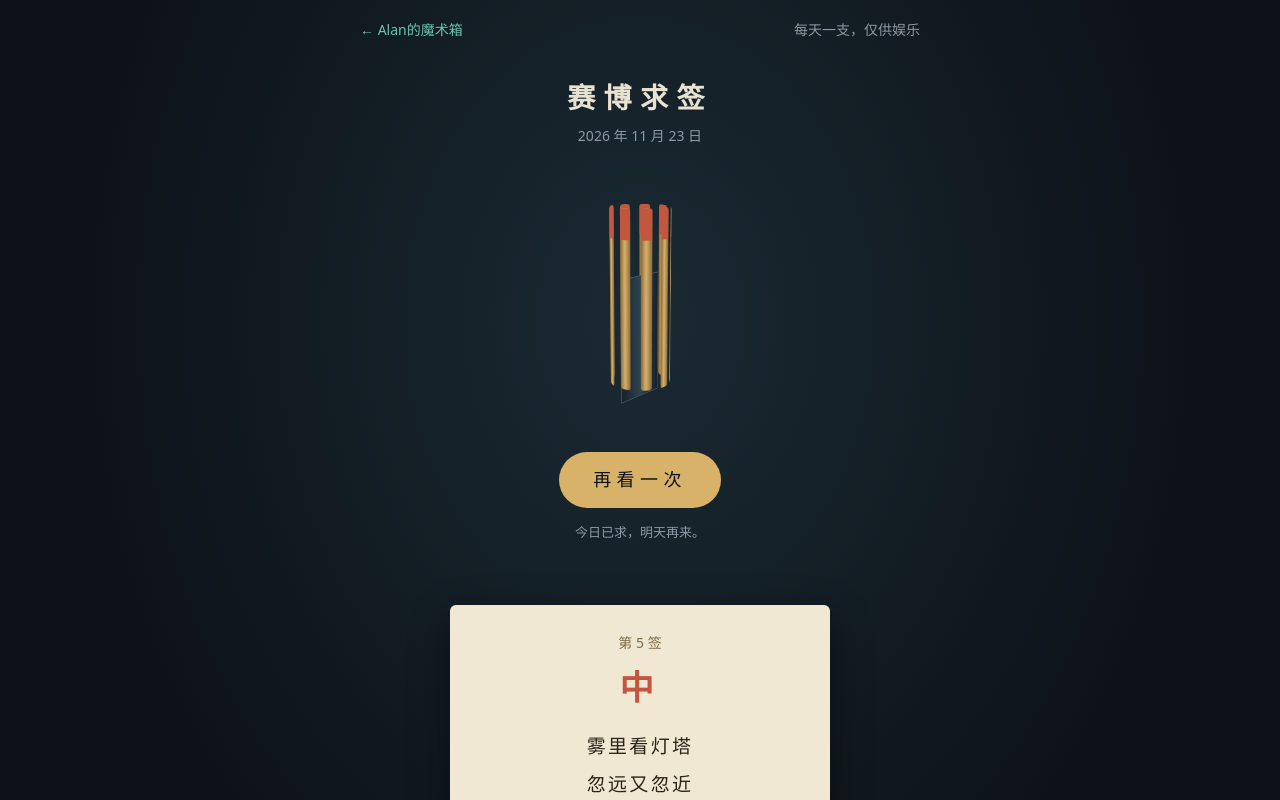
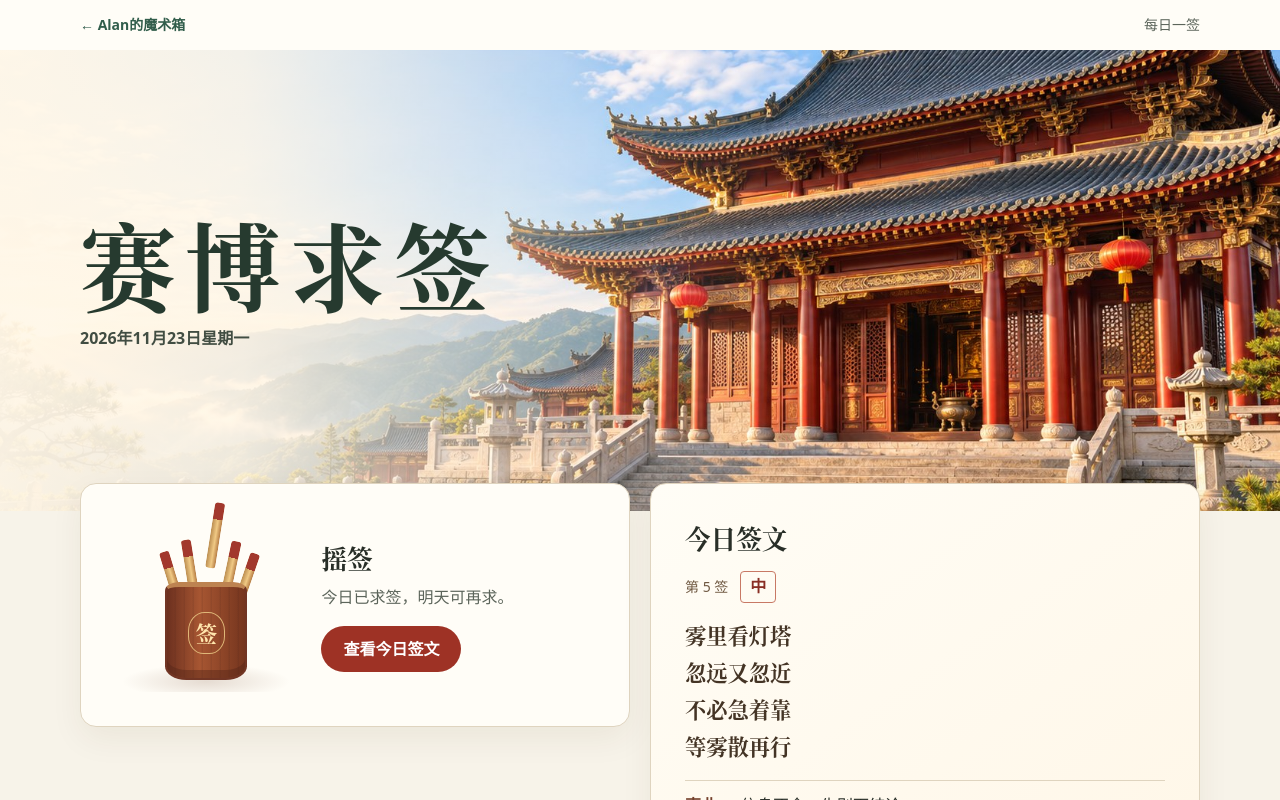
Before and after one commit to sorendanny915-droid/alan-personal-site, a plain HTML site: page fortune.html in a window 1280 px wide. Both pictures are taken after a click on the button "摇签". Shown: the top 800 px of the page. Drawn offline with Linux system fonts and the light colour scheme.

Commit message:
Redesign fortune page and add WeChat support options

```diff
--- /dev/null
+++ b/fortune.css
@@ -0,0 +1,180 @@
+:root {
+  color-scheme: light;
+  color: #282e27;
+  background: #f7f3e9;
+  font: 16px/1.6 "PingFang SC", "Microsoft YaHei", system-ui, sans-serif;
+  --serif: "Songti SC", "Noto Serif CJK SC", SimSun, serif;
+  --muted: #5c655b;
+  --red: #9e3225;
+  --line: #dfd4bf;
+}
+
+* { box-sizing: border-box; }
+body { margin: 0; }
+a { color: #315d4b; text-underline-offset: 4px; }
+:focus-visible { outline: 2px solid #315d4b; outline-offset: 4px; }
+
+.site-header {
+  display: flex;
+  justify-content: space-between;
+  align-items: center;
+  gap: 12px;
+  padding: 14px max(5vw, calc((100vw - 1120px) / 2));
+  background: #fffdf7;
+  font-size: .875rem;
+}
+
+.site-header a { font-weight: 700; text-decoration: none; }
+.site-header span { color: var(--muted); }
+
+.hero {
+  display: grid;
+  align-items: center;
+  min-height: clamp(320px, 36vw, 520px);
+  padding: 32px 5vw;
+  background: linear-gradient(90deg, #fff7e8f5 0%, #fff7e8d9 19%, #fff7e82b 48%, transparent 64%),
+    #dfd4bf url("assets/temple-sunrise.jpg") center 48% / cover no-repeat;
+}
+
+.hero-copy { width: min(100%, 1120px); margin-inline: auto; }
+h1, h2 { font-family: var(--serif); }
+h1 {
+  margin: 0 0 10px;
+  font-size: clamp(3rem, 7.5vw, 6rem);
+  line-height: 1.1;
+  letter-spacing: .09em;
+  color: #263a2f;
+}
+
+time { color: #414d42; font-weight: 600; }
+
+.layout {
+  position: relative;
+  display: grid;
+  grid-template-columns: 1fr 1fr;
+  align-items: start;
+  gap: 20px;
+  width: min(90vw, 1120px);
+  margin: -28px auto 0;
+}
+
+.draw, .paper {
+  min-width: 0;
+  min-height: 242px;
+  padding: clamp(20px, 3vw, 34px);
+  border: 1px solid var(--line);
+  border-radius: 16px;
+  background: #fffdf7;
+  box-shadow: 0 12px 32px #3b2c1310;
+}
+
+.draw {
+  display: grid;
+  grid-template-columns: minmax(94px, .8fr) 1.2fr;
+  align-items: center;
+  gap: clamp(12px, 2vw, 24px);
+}
+
+h2 { margin: 0; font-size: 1.6rem; }
+.draw p, .placeholder { margin: 6px 0 16px; color: var(--muted); }
+
+.stage {
+  display: grid;
+  height: 174px;
+  place-items: end center;
+  padding-bottom: 12px;
+  background: radial-gradient(ellipse 46% 10% at 50% 94%, #774a3030, transparent);
+}
+
+.tube { position: relative; width: 82px; height: 111px; transform-origin: center bottom; }
+.tube.shake { animation: shake .85s ease-in-out; }
+@keyframes shake {
+  15%, 45%, 70% { transform: translateY(-9px) rotate(-12deg); }
+  30%, 60%, 85% { transform: translateY(-3px) rotate(11deg); }
+}
+
+.stick {
+  position: absolute;
+  bottom: 56px;
+  left: var(--x);
+  width: 10px;
+  height: 66px;
+  border-radius: 3px;
+  background: linear-gradient(#a2382d 17px, transparent 17px),
+    linear-gradient(90deg, #ba8c4f, #f0c984 55%, #b47a42);
+  transform: translateY(calc(-1 * var(--rise))) rotate(var(--angle));
+  transform-origin: center bottom;
+  transition: transform .3s ease-out;
+}
+
+.tube.drawn .drawn-stick { transform: translateY(-56px) rotate(9deg); }
+
+.vessel {
+  position: absolute;
+  inset: 13px 0 0;
+  display: grid;
+  place-items: center;
+  border: 2px solid #713524;
+  border-top: 5px solid #bd8351;
+  border-radius: 17% 17% 26% 26% / 9% 9% 14% 14%;
+  background: repeating-linear-gradient(90deg, transparent 0 7px, #421f171c 8px 9px),
+    linear-gradient(90deg, #6c301f, #a75632 42%, #75351e);
+  box-shadow: inset 0 -8px #54251870;
+}
+
+.vessel span {
+  display: grid;
+  place-items: center;
+  width: 37px;
+  height: 42px;
+  border: 1px solid #dfb778;
+  border-radius: 45% 45% 42% 42%;
+  color: #ffe6ad;
+  font: 700 1.35rem var(--serif);
+}
+
+.go {
+  min-height: 46px;
+  padding: 8px 22px;
+  border: 0;
+  border-radius: 999px;
+  background: var(--red);
+  color: #fff;
+  font: inherit;
+  font-weight: 700;
+  cursor: pointer;
+}
+
+.go:hover { background: #82291f; }
+.go:disabled { opacity: .7; cursor: progress; }
+.paper { background: linear-gradient(145deg, #fffdf6, #fff6e6); }
+.result-heading { display: flex; align-items: center; gap: 12px; margin-top: 12px; }
+.result-heading p { margin: 0; }
+#no { color: #6f5841; font-size: .875rem; }
+#lv { padding: 2px 9px; border: 1px solid #c87965; border-radius: 4px; color: #892e24; font-weight: 700; }
+.poem { margin: 14px 0; color: #443425; font: 700 1.33rem/1.75 var(--serif); white-space: pre-line; }
+dl { display: grid; gap: 8px; margin: 0; padding-top: 12px; border-top: 1px solid var(--line); }
+dl div { display: grid; grid-template-columns: 3em 1fr; gap: 8px; }
+dt { color: #74402b; font-weight: 700; }
+dd { margin: 0; }
+footer { padding: 26px 5vw; text-align: center; color: var(--muted); font-size: .875rem; }
+
+@media (max-width: 680px) {
+  .hero {
+    align-items: end;
+    min-height: clamp(276px, 72vw, 425px);
+    padding-bottom: 38px;
+    background-image: linear-gradient(0deg, #fff7e8 0%, #fff7e8e0 23%, #fff7e866 38%, transparent 56%),
+      url("assets/temple-sunrise.jpg");
+    background-position: 70% center;
+  }
+  h1 { margin-bottom: 2px; }
+  .layout { grid-template-columns: 1fr; gap: 14px; margin-top: -16px; }
+  .draw, .paper { min-height: 0; }
+  .stage { height: 145px; padding: 0; }
+}
+
+@media (prefers-reduced-motion: reduce) {
+  .tube.shake { animation: none; }
+  .stick { transition: none; }
+}
--- a/fortune.html
+++ b/fortune.html
@@ -4,61 +4,53 @@
 <meta charset="utf-8">
 <meta name="viewport" content="width=device-width, initial-scale=1, viewport-fit=cover">
 <title>赛博求签 · Alan的魔术箱</title>
-<style>
-:root{--bg:#0d1218;--ink:#e8e2d0;--mute:#8d99a3;--jade:#6cc3b0;--gold:#d9b26a;--red:#c4553f;
- color-scheme:dark;font:16px/1.75 "PingFang SC","Hiragino Sans GB","Microsoft YaHei",system-ui,sans-serif}
-*{box-sizing:border-box}
-body{margin:0;min-height:100vh;background:radial-gradient(ellipse at 50% 28%,#1a2a33 0,var(--bg) 62%);color:var(--ink);
- padding:env(safe-area-inset-top,0px) 0 env(safe-area-inset-bottom,0px);text-align:center}
-a{color:var(--jade);text-decoration:none}a:focus-visible,button:focus-visible{outline:2px solid var(--jade);outline-offset:3px}
-.top{display:flex;justify-content:space-between;width:min(92vw,560px);margin:0 auto;padding:18px 0;font-size:14px}
-.top span{color:var(--mute)}
-h1{margin:12px 0 2px;font-size:28px;letter-spacing:.3em;font-weight:600}
-.date{color:var(--mute);font-size:14px;margin:0}
-.stage{height:290px;perspective:700px;display:flex;align-items:center;justify-content:center;margin-top:8px}
-.tube{position:relative;width:96px;height:200px;transform-style:preserve-3d;transform:rotateX(-12deg) rotateY(0);animation:spin 14s linear infinite}
-.tube.shake{animation:shake .9s ease-in-out}
-@keyframes spin{to{transform:rotateX(-12deg) rotateY(360deg)}}
-@keyframes shake{0%,100%{transform:rotateX(-12deg) rotateZ(0)}15%{transform:rotateX(-12deg) rotateZ(-14deg) translateY(-8px)}
- 30%{transform:rotateX(-12deg) rotateZ(12deg)}45%{transform:rotateX(-12deg) rotateZ(-11deg) translateY(-8px)}60%{transform:rotateX(-12deg) rotateZ(9deg)}80%{transform:rotateX(-12deg) rotateZ(-4deg)}}
-.stick{position:absolute;left:50%;top:6px;width:11px;height:178px;margin-left:-5px;border-radius:3px;
- background:linear-gradient(90deg,#8a6a3c,#d9b26a 45%,#8a6a3c);transform-style:preserve-3d;transition:transform .8s cubic-bezier(.3,1.4,.5,1)}
-.stick::before{content:"";position:absolute;left:0;top:0;width:100%;height:30px;background:var(--red);border-radius:3px 3px 0 0}
-.wall{position:absolute;left:0;bottom:0;width:96px;height:126px;transform-style:preserve-3d}
-.face{position:absolute;bottom:0;width:60px;height:126px;left:18px;background:linear-gradient(90deg,#17222b,#2d4350 50%,#17222b);border:1px solid #3a5565}
-.cap{position:absolute;left:-2px;bottom:-6px;width:100px;height:14px;border-radius:50%;background:#3a5565;transform:rotateX(90deg) translateZ(0)}
-.stick.out{transform:var(--t) translateY(-96px)}
-button.go{font:inherit;font-size:18px;letter-spacing:.3em;padding:12px 34px;margin-top:6px;color:#0d1218;background:var(--gold);border:0;border-radius:999px;cursor:pointer}
-button.go:disabled{opacity:.5;cursor:default}
-.card{width:min(88vw,380px);margin:26px auto 40px;padding:26px 24px 22px;background:#f0e8d2;color:#2a2418;border-radius:6px;
- box-shadow:0 14px 40px rgba(0,0,0,.45);transform-origin:50% 0;animation:drop .7s ease-out}
-@keyframes drop{from{opacity:0;transform:translateY(-30px) rotateX(70deg)}}
-.card[hidden]{display:none}
-.card .no{font-size:14px;color:#7c6a49;margin:0}
-.card .lv{font-size:34px;font-weight:700;color:var(--red);margin:2px 0 10px;letter-spacing:.2em}
-.card .poem{font-size:19px;line-height:2;margin:0 0 14px;letter-spacing:.12em}
-.card hr{border:0;border-top:1px solid #c9bb98;margin:12px 0}
-.card dl{margin:0;text-align:left;font-size:14.5px;line-height:1.8}
-.card dt{display:inline;font-weight:700}.card dd{display:inline;margin:0}.card dd::after{content:"";display:block}
-.note{color:var(--mute);font-size:13px;padding-bottom:36px}
-@media (prefers-reduced-motion:reduce){.tube{animation:none}.card{animation:none}}
-</style>
+<meta name="description" content="在晴日山间道观摇一支签，查看今日原创签文与解签。">
+<link rel="preload" href="assets/temple-sunrise.jpg" as="image">
+<link rel="stylesheet" href="fortune.css">
 </head>
 <body>
-<div class="top"><a href="index.html">← Alan的魔术箱</a><span>每天一支，仅供娱乐</span></div>
-<h1>赛博求签</h1>
-<p class="date" id="date"></p>
-
-<div class="stage" aria-hidden="true"><div class="tube" id="tube"></div></div>
-<button class="go" id="go" type="button">摇签</button>
-<p class="note" id="hint">心里想一件事，再点摇签。</p>
-
-<section class="card" id="card" hidden aria-live="polite">
-  <p class="no" id="no"></p><p class="lv" id="lv"></p>
-  <p class="poem" id="poem"></p><hr>
-  <dl id="say"></dl>
-</section>
-<p class="note">签文为原创，运势仅供娱乐，别当真。</p>
+<header class="site-header">
+  <a href="index.html">← Alan的魔术箱</a>
+  <span>每日一签</span>
+</header>
+<main>
+  <section class="hero" aria-labelledby="title">
+    <div class="hero-copy">
+      <h1 id="title">赛博求签</h1>
+      <time id="date"></time>
+    </div>
+  </section>
+  <div class="layout">
+    <section class="draw" aria-labelledby="draw-title">
+      <div class="stage" aria-hidden="true">
+        <div class="tube" id="tube">
+          <span class="stick" style="--x:16%;--angle:-17deg;--rise:9px"></span>
+          <span class="stick" style="--x:32%;--angle:-9deg;--rise:19px"></span>
+          <span class="stick drawn-stick" style="--x:49%;--angle:1deg;--rise:29px"></span>
+          <span class="stick" style="--x:65%;--angle:12deg;--rise:18px"></span>
+          <span class="stick" style="--x:78%;--angle:19deg;--rise:8px"></span>
+          <span class="vessel"><span>签</span></span>
+        </div>
+      </div>
+      <div>
+        <h2 id="draw-title">摇签</h2>
+        <p id="hint" role="status">心里想一件事，再摇一支签。</p>
+        <button class="go" id="go" type="button" aria-controls="card">摇签</button>
+        <noscript><p>请启用 JavaScript 后求签。</p></noscript>
+      </div>
+    </section>
+    <section class="paper" id="card" aria-labelledby="result-title">
+      <h2 id="result-title" tabindex="-1">今日签文</h2>
+      <p class="placeholder" id="placeholder">摇签后，在这里查看签文与解签。</p>
+      <div id="result" hidden>
+        <div class="result-heading"><p id="no"></p><p id="lv"></p></div>
+        <p class="poem" id="poem"></p>
+        <dl id="say"></dl>
+      </div>
+    </section>
+  </div>
+</main>
+<footer>原创签文 · 仅供娱乐</footer>
 
 <script>
 const F=[
@@ -75,31 +67,99 @@ const F=[
 {lv:"上",p:["炉边煮清茶","一盏解千愁","事缓则圆日","人和万事周"],s:{事业:"多沟通，少单打独斗。",财运:"人情往来有进账。",感情:"一顿好饭胜过千言。",出行:"约上朋友一起。"}},
 {lv:"下",p:["风急浪头高","今日莫远行","收帆回港湾","明朝再扬鞭"],s:{事业:"今天别硬撑，先把能做的做完。",财运:"别做大决定。",感情:"先睡一觉再说。",出行:"尽量留在原地。"}}
 ];
-const tube=document.getElementById('tube');
-let h='';for(let i=0;i<9;i++){h+='<div class="stick" style="transform:rotateY('+i*40+'deg) translateZ(30px)"></div>'}
-tube.innerHTML=h+'<div class="wall"><div class="face" style="transform:rotateY(0) translateZ(0)"></div></div>';
-const d=new Date(),key=d.getFullYear()+'-'+(d.getMonth()+1)+'-'+d.getDate();
-document.getElementById('date').textContent=d.getFullYear()+' 年 '+(d.getMonth()+1)+' 月 '+d.getDate()+' 日';
-function idx(k){let x=2166136261;for(const c of k){x^=c.charCodeAt(0);x=Math.imul(x,16777619)>>>0}return x%F.length}
-function show(){
-  const i=idx(key),f=F[i];
-  document.getElementById('no').textContent='第 '+(i+1)+' 签';
-  document.getElementById('lv').textContent=f.lv;
-  document.getElementById('poem').innerHTML=f.p.join('<br>');
-  document.getElementById('say').innerHTML=Object.keys(f.s).map(k=>'<dt>'+k+'：</dt><dd>'+f.s[k]+'</dd>').join('');
-  document.getElementById('card').hidden=false;
+const tube = document.getElementById('tube');
+const go = document.getElementById('go');
+const hint = document.getElementById('hint');
+const dateLabel = document.getElementById('date');
+const resultTitle = document.getElementById('result-title');
+const reducedMotion = matchMedia('(prefers-reduced-motion: reduce)');
+let currentDate;
+let drawn;
+
+function todayKey(date) {
+  return [date.getFullYear(), date.getMonth() + 1, date.getDate()].join('-');
 }
-const go=document.getElementById('go'),hint=document.getElementById('hint');
-let drawn=false;try{drawn=localStorage.getItem('fortune:'+key)==='1'}catch(e){}
-if(drawn){show();go.textContent='再看一次';hint.textContent='今日已求，明天再来。'}
-go.addEventListener('click',()=>{
-  go.disabled=true;tube.classList.add('shake');
-  setTimeout(()=>{
+
+function fortuneIndex(key) {
+  let hash = 2166136261;
+  for (const character of key) {
+    hash = Math.imul(hash ^ character.charCodeAt(0), 16777619) >>> 0;
+  }
+  return hash % F.length;
+}
+
+function reveal() {
+  const index = fortuneIndex(currentDate);
+  const fortune = F[index];
+  document.getElementById('no').textContent = `第 ${index + 1} 签`;
+  document.getElementById('lv').textContent = fortune.lv;
+  document.getElementById('poem').textContent = fortune.p.join('\n');
+  const interpretations = Object.entries(fortune.s).map(([label, value]) => {
+    const item = document.createElement('div');
+    const term = document.createElement('dt');
+    const detail = document.createElement('dd');
+    term.textContent = label;
+    detail.textContent = value;
+    item.append(term, detail);
+    return item;
+  });
+  document.getElementById('say').replaceChildren(...interpretations);
+  document.getElementById('placeholder').hidden = true;
+  document.getElementById('result').hidden = false;
+  tube.classList.add('drawn');
+  go.textContent = '查看今日签文';
+  hint.textContent = '今日已求签，明天可再求。';
+}
+
+function refreshDate() {
+  const date = new Date();
+  const key = todayKey(date);
+  if (key === currentDate || go.disabled) return;
+  currentDate = key;
+  dateLabel.dateTime = [date.getFullYear(), date.getMonth() + 1, date.getDate()]
+    .map(part => String(part).padStart(2, '0')).join('-');
+  dateLabel.textContent = new Intl.DateTimeFormat('zh-CN', { dateStyle: 'full' }).format(date);
+  drawn = false;
+  try {
+    drawn = localStorage.getItem('fortune:' + key) === '1';
+  } catch {}
+  if (drawn) {
+    reveal();
+    return;
+  }
+  tube.classList.remove('drawn');
+  document.getElementById('placeholder').hidden = false;
+  document.getElementById('result').hidden = true;
+  go.textContent = '摇签';
+  hint.textContent = '心里想一件事，再摇一支签。';
+}
+
+function focusResult() {
+  resultTitle.focus({ preventScroll: true });
+  resultTitle.scrollIntoView({ behavior: reducedMotion.matches ? 'instant' : 'smooth', block: 'nearest' });
+}
+
+refreshDate();
+document.addEventListener('visibilitychange', refreshDate);
+go.addEventListener('click', () => {
+  refreshDate();
+  if (drawn) {
+    focusResult();
+    return;
+  }
+  go.disabled = true;
+  go.textContent = '摇签中…';
+  tube.classList.add('shake');
+  setTimeout(() => {
     tube.classList.remove('shake');
-    const s=tube.querySelectorAll('.stick')[idx(key)%9];s.style.setProperty('--t',s.style.transform);s.classList.add('out');
-    setTimeout(()=>{show();go.disabled=false;go.textContent='再看一次';hint.textContent='今日已求，明天再来。';
-      try{localStorage.setItem('fortune:'+key,'1')}catch(e){}},700);
-  },900);
+    drawn = true;
+    try {
+      localStorage.setItem('fortune:' + currentDate, '1');
+    } catch {}
+    go.disabled = false;
+    reveal();
+    focusResult();
+  }, reducedMotion.matches ? 0 : 850);
 });
 </script>
 </body>
```
Also changed, not shown: index.html (+36 -2 lines), support.css (added, +115 -0 lines), assets/temple-sunrise.jpg (added), assets/wechat-support.jpg (added).
